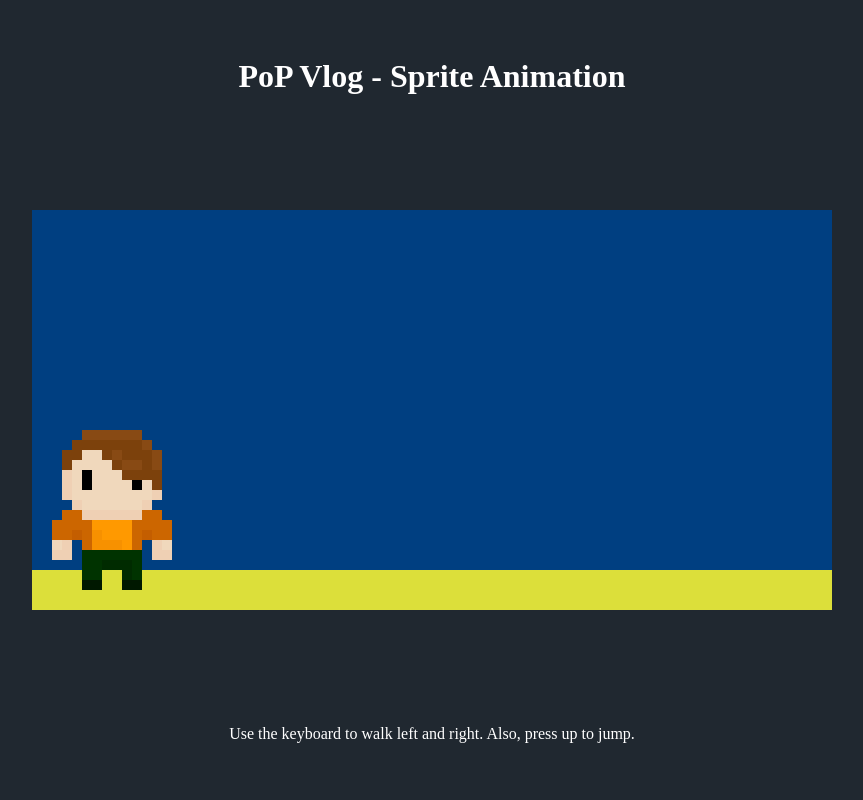
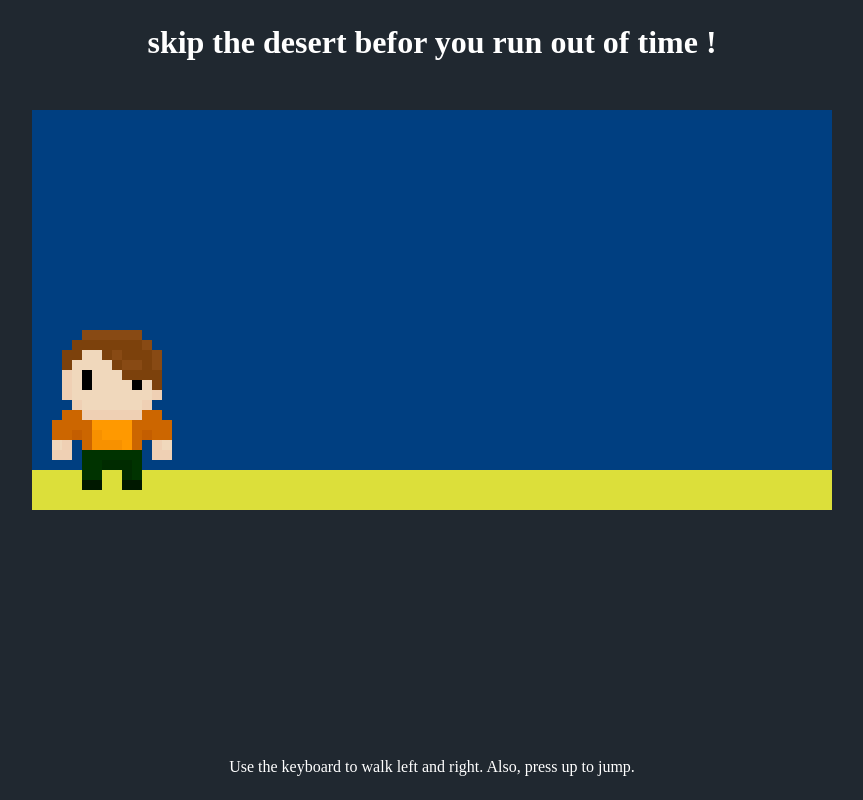
Before and after one commit to alioo13/desert-skipper, a plain HTML site: page index.html in a window 1280 px wide. Shown: the whole page, without its empty margins (208-1071 px from the left). Drawn offline with Linux system fonts and the light colour scheme.

Commit message:
fix text

```diff
--- a/index.html
+++ b/index.html
@@ -13,7 +13,8 @@
 
   <body>
 
-    <h1>PoP Vlog - Sprite Animation</h1>
+    <h1>skip the  desert befor you run out of time  ! </h1>
+    <canvas id="seconds" width="80" height="80"></canvas>
     <h1 style="color: red; display: none" id="lost">You lost press F5 to restart</h1>
     <canvas id='canv'></canvas>
     <h1 style="color: green; display: none" id="win">You won press F5 to restart</h1>
```
